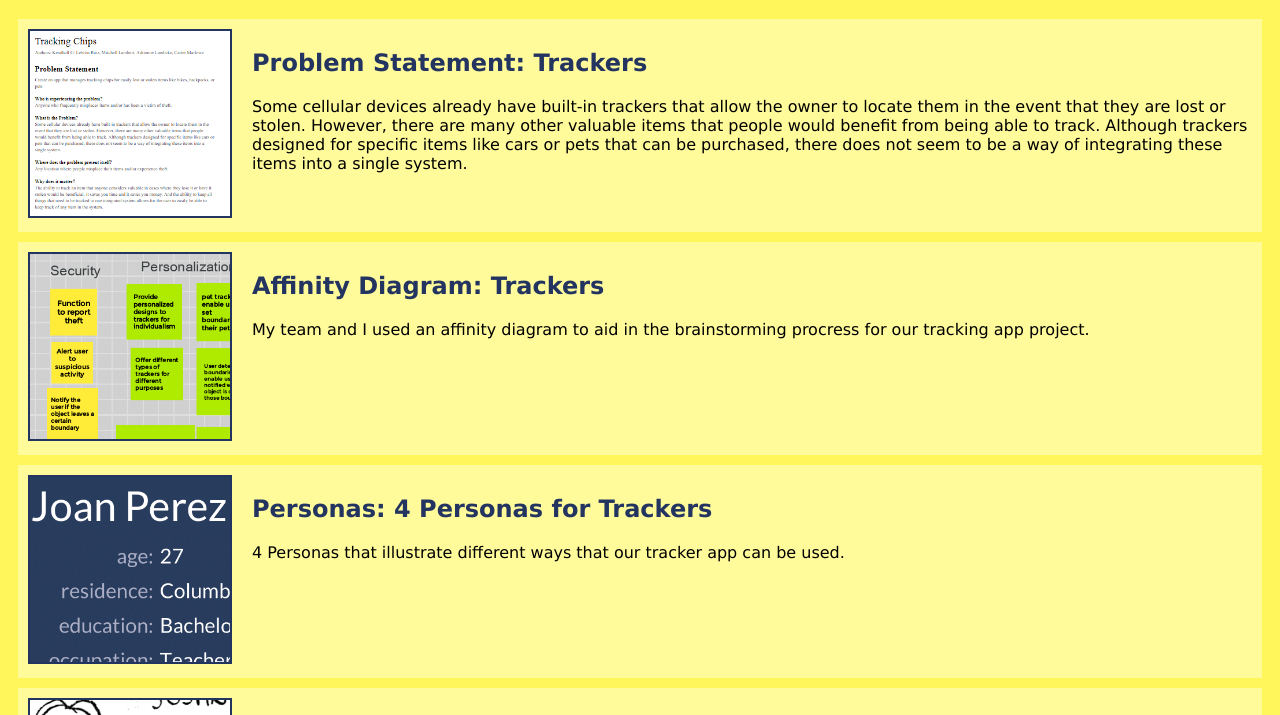
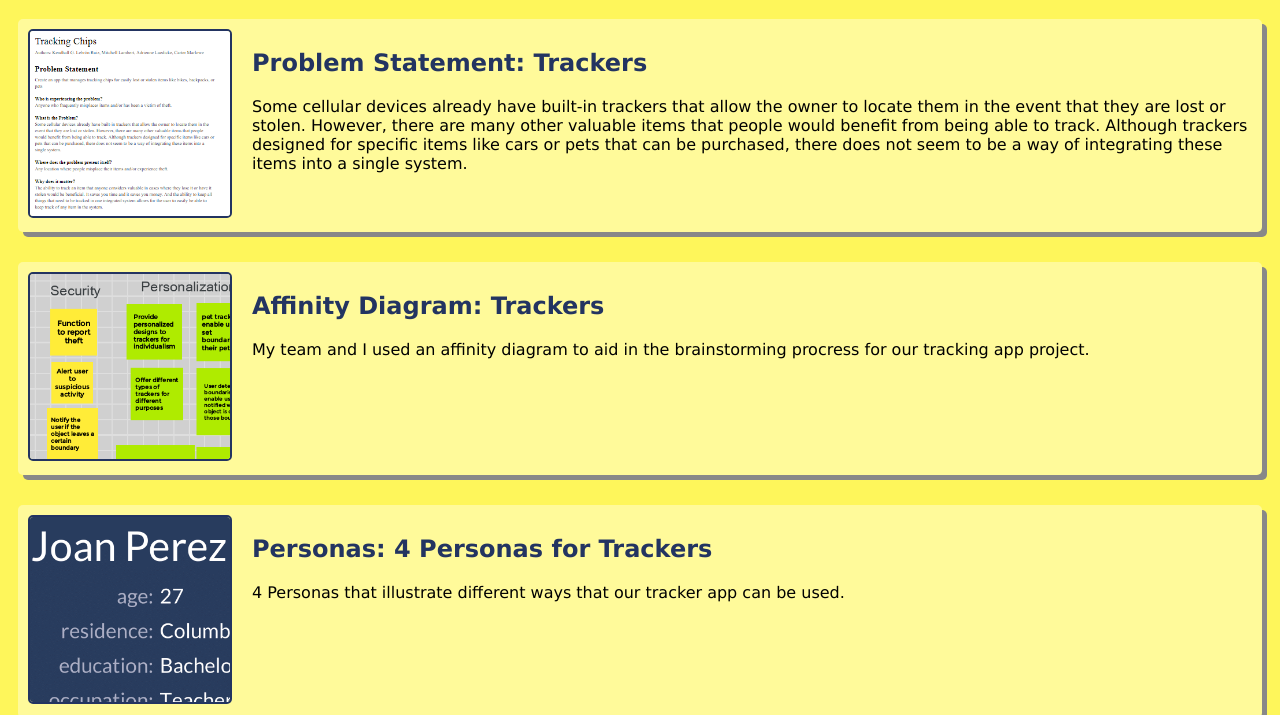
Before and after one commit to ALuedicke/ALuedicke.github.io, a plain HTML site: page index.html in a window 1280 px wide. Shown: the part 62-777 px from the top of the page. Drawn offline with Linux system fonts and the light colour scheme.

Commit message:
Add files via upload

```diff
--- a/styles.css
+++ b/styles.css
@@ -7,13 +7,17 @@ body{
     display:flex;
     padding:10px;
     margin:10px;
+    margin-bottom: 30px;
     background: #fffa9a;
+    border-radius:5px;
+    box-shadow: 5px 5px #888888;
 }
 
 .assignment img {
     width:200px;
     border:2px solid #233461;
     margin-right:20px;
+    border-radius:5px;
 }
 h1{
     color: #233461;
@@ -24,3 +28,7 @@ a{
     text-decoration:none;
     color: #233461;
 }
+
+.assignment a:hover {
+    color: #000000;
+}
```
